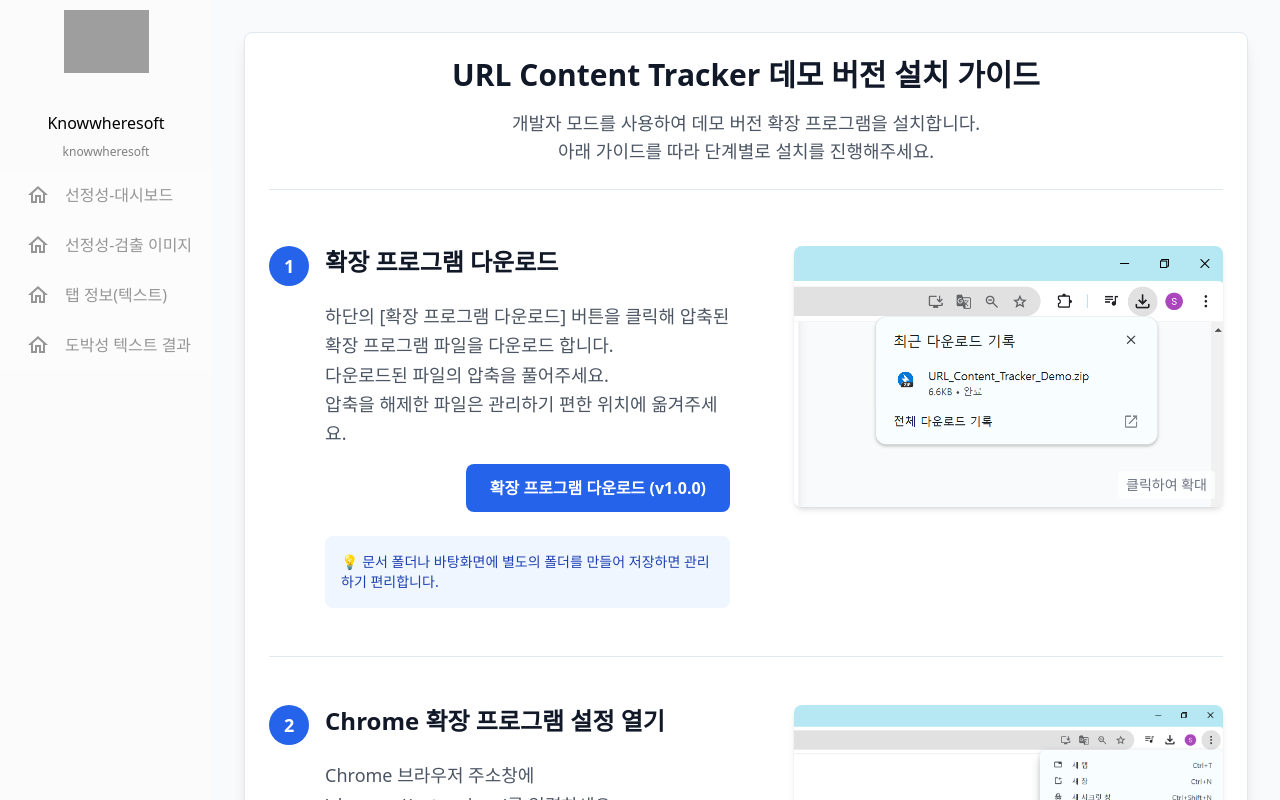
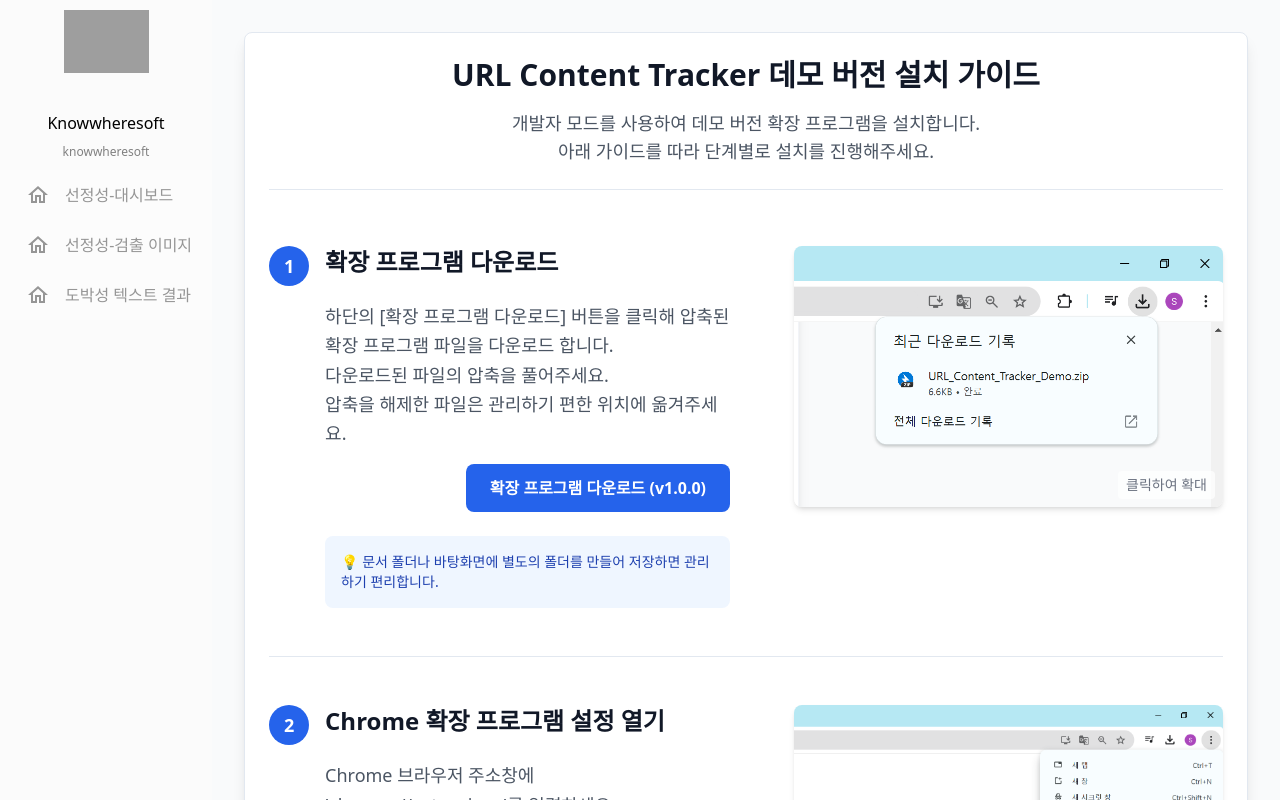
Before and after one commit to eoog/PWA_TEST, a React (Create React App) app: page /demo-install-guide in a window 1280 px wide. Built offline with nearby package versions, Linux system fonts and the light colour scheme; grey boxes are pictures that could not be loaded.

Commit message:
사이드바에서 탭 정보 제거(주석처리)

```diff
--- a/src/components/common/SidebarMenu.js
+++ b/src/components/common/SidebarMenu.js
@@ -80,11 +80,11 @@
                 <p style={{textDecoration:"none"}}>선정성-검출 이미지</p>
               </MenuItem>
             </Link>
-            <Link to="/text">
-              <MenuItem style={getMenuItemStyle("/text")} icon={<HomeOutlinedIcon />}>
-                <p style={{textDecoration:"none"}}>탭 정보(텍스트)</p>
-              </MenuItem>
-            </Link>
+            {/*<Link to="/text">*/}
+            {/*  <MenuItem style={getMenuItemStyle("/text")} icon={<HomeOutlinedIcon />}>*/}
+            {/*    <p style={{textDecoration:"none"}}>탭 정보(텍스트)</p>*/}
+            {/*  </MenuItem>*/}
+            {/*</Link>*/}
             <Link to="/text-result ">
               <MenuItem style={getMenuItemStyle("/text-result")} icon={<HomeOutlinedIcon />}>
                 <p style={{textDecoration:"none"}}>도박성 텍스트 결과</p>
```
